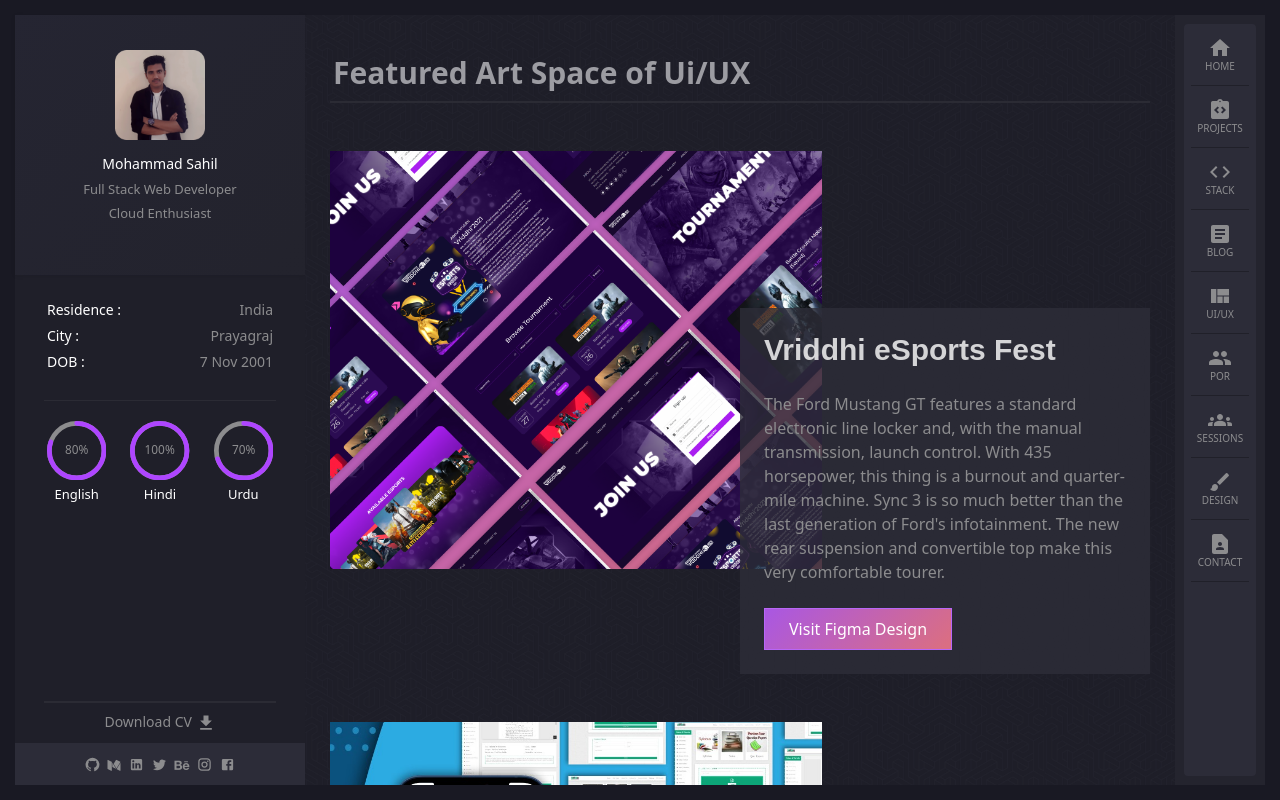
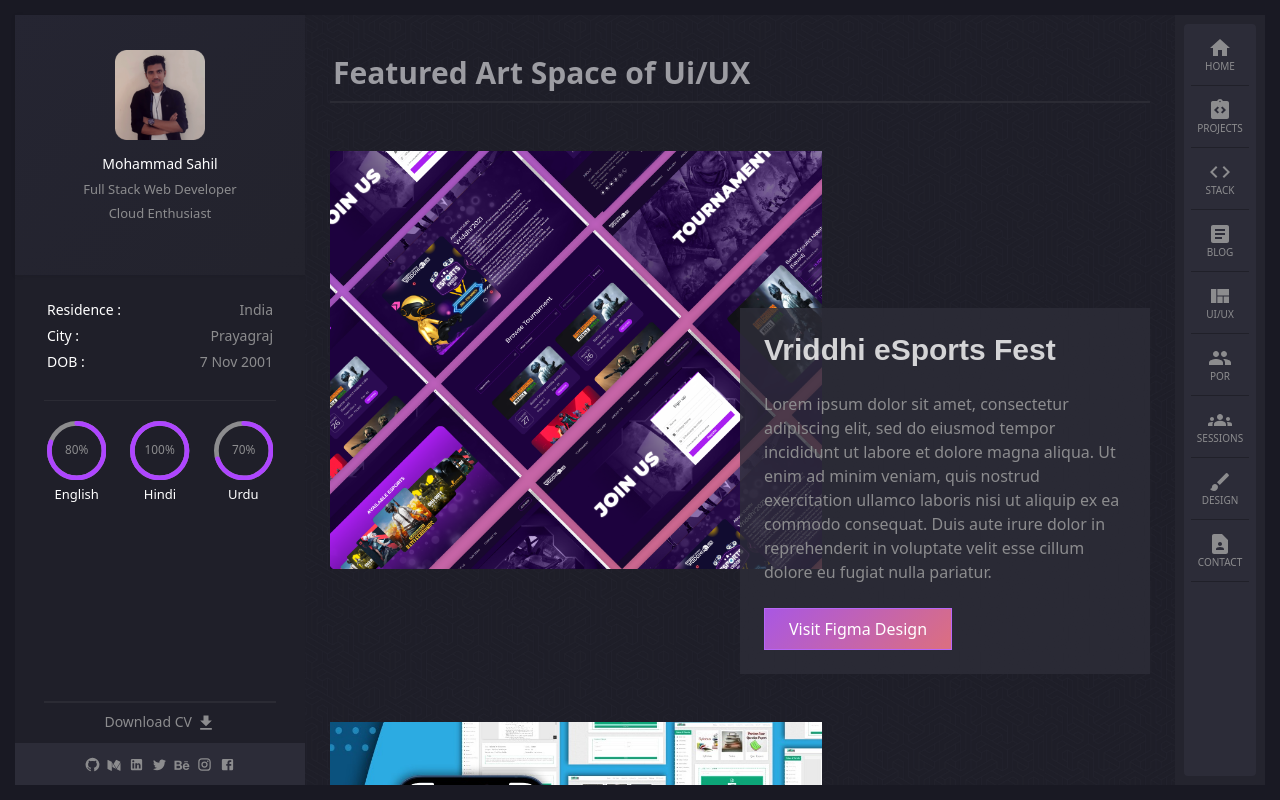
Before and after one commit to Mohammad-Sahil/portfolio, a Next.js app: page /uiux in a window 1280 px wide. Built offline with nearby package versions, Linux system fonts and the light colour scheme.

Commit message:
style modified

```diff
--- a/components/Project.tsx
+++ b/components/Project.tsx
@@ -65,7 +65,7 @@
                 <p><span>#</span>{props.tag3}</p>
                 <p><span>#</span>{props.tag4}</p>
                 <p><span>#</span>{props.tag5}</p>
-                <p><span>#</span>{props.tag6}</p>
+                <p className="tagNone" ><span>#</span>{props.tag6}</p>
                 </div>
             </div>
         </div>
--- a/pages/uiux.tsx
+++ b/pages/uiux.tsx
@@ -25,49 +25,49 @@
               <DesignCard
                   cardImg = {vriddhi.src}
                   title = "Vriddhi eSports Fest"
-                  para = "The Ford Mustang GT features a standard electronic line locker and, with the manual transmission, launch control. With 435 horsepower, this thing is a burnout and quarter-mile machine. Sync 3 is so much better than the last generation of Ford's infotainment. The new rear suspension and convertible top make this very comfortable tourer."
+                  para = "Lorem ipsum dolor sit amet, consectetur adipiscing elit, sed do eiusmod tempor incididunt ut labore et dolore magna aliqua. Ut enim ad minim veniam, quis nostrud exercitation ullamco laboris nisi ut aliquip ex ea commodo consequat. Duis aute irure dolor in reprehenderit in voluptate velit esse cillum dolore eu fugiat nulla pariatur."
                   figmaLink = "https://www.figma.com/file/9gBT4ixqZboGas4qaMf54B/Vriddhi-UX%2FUI?node-id=401%3A4"
                />
               <DesignCard
                   cardImg = {notes.src}
                   title = "NITR Notes & Book"
-                  para = "The Ford Mustang GT features a standard electronic line locker and, with the manual transmission, launch control. With 435 horsepower, this thing is a burnout and quarter-mile machine. Sync 3 is so much better than the last generation of Ford's infotainment. The new rear suspension and convertible top make this very comfortable tourer."
+                  para = "Lorem ipsum dolor sit amet, consectetur adipiscing elit, sed do eiusmod tempor incididunt ut labore et dolore magna aliqua. Ut enim ad minim veniam, quis nostrud exercitation ullamco laboris nisi ut aliquip ex ea commodo consequat. Duis aute irure dolor in reprehenderit in voluptate velit esse cillum dolore eu fugiat nulla pariatur."
                   figmaLink = "https://www.figma.com/file/6G9xGeW4XLJFSf3MabcOjg/A2NITR?node-id=0%3A1"
                />
                <DesignCard
                   cardImg = {portfolio.src}
                   title = "Personal Portfolio"
-                  para = "The Ford Mustang GT features a standard electronic line locker and, with the manual transmission, launch control. With 435 horsepower, this thing is a burnout and quarter-mile machine. Sync 3 is so much better than the last generation of Ford's infotainment. The new rear suspension and convertible top make this very comfortable tourer."
+                  para = "Lorem ipsum dolor sit amet, consectetur adipiscing elit, sed do eiusmod tempor incididunt ut labore et dolore magna aliqua. Ut enim ad minim veniam, quis nostrud exercitation ullamco laboris nisi ut aliquip ex ea commodo consequat. Duis aute irure dolor in reprehenderit in voluptate velit esse cillum dolore eu fugiat nulla pariatur."
                   figmaLink = "https://www.figma.com/file/qvqIhBy1BDzZehvt20XCpY/Sahil_Portfolio?node-id=301%3A3"
                />
               <DesignCard
                   cardImg = {codecanibals.src}
                   title = "Code Canibals"
-                  para = "The Ford Mustang GT features a standard electronic line locker and, with the manual transmission, launch control. With 435 horsepower, this thing is a burnout and quarter-mile machine. Sync 3 is so much better than the last generation of Ford's infotainment. The new rear suspension and convertible top make this very comfortable tourer."
+                  para = "Lorem ipsum dolor sit amet, consectetur adipiscing elit, sed do eiusmod tempor incididunt ut labore et dolore magna aliqua. Ut enim ad minim veniam, quis nostrud exercitation ullamco laboris nisi ut aliquip ex ea commodo consequat. Duis aute irure dolor in reprehenderit in voluptate velit esse cillum dolore eu fugiat nulla pariatur."
                   figmaLink = "https://www.figma.com/file/kJ5TZS5kEncLvoRo9NZRD8/CodeCannibals?node-id=0%3A1"
                />
               <DesignCard
                   cardImg = {nss.src}
                   title = "NSS NIT Rourkela"
-                  para = "The Ford Mustang GT features a standard electronic line locker and, with the manual transmission, launch control. With 435 horsepower, this thing is a burnout and quarter-mile machine. Sync 3 is so much better than the last generation of Ford's infotainment. The new rear suspension and convertible top make this very comfortable tourer."
+                  para = "Lorem ipsum dolor sit amet, consectetur adipiscing elit, sed do eiusmod tempor incididunt ut labore et dolore magna aliqua. Ut enim ad minim veniam, quis nostrud exercitation ullamco laboris nisi ut aliquip ex ea commodo consequat. Duis aute irure dolor in reprehenderit in voluptate velit esse cillum dolore eu fugiat nulla pariatur."
                   figmaLink = "https://www.figma.com/file/cqJ0r7JIqwM1L0c5RcJYwR/NSS-Web-Pages?node-id=603%3A2"
                />
                <DesignCard
                   cardImg = {ebsbs.src}
                   title = "Ek Bharat Shreshtha Bharat"
-                  para = "The Ford Mustang GT features a standard electronic line locker and, with the manual transmission, launch control. With 435 horsepower, this thing is a burnout and quarter-mile machine. Sync 3 is so much better than the last generation of Ford's infotainment. The new rear suspension and convertible top make this very comfortable tourer."
+                  para = "Lorem ipsum dolor sit amet, consectetur adipiscing elit, sed do eiusmod tempor incididunt ut labore et dolore magna aliqua. Ut enim ad minim veniam, quis nostrud exercitation ullamco laboris nisi ut aliquip ex ea commodo consequat. Duis aute irure dolor in reprehenderit in voluptate velit esse cillum dolore eu fugiat nulla pariatur."
                   figmaLink = "https://www.figma.com/file/fzdBRaw2X49zHuEgF75znO/EBSB---Ui-Pages?node-id=0%3A1"
                />
               <DesignCard
                   cardImg = {aqg.src}
                   title = "Ask Quick Global"
-                  para = "The Ford Mustang GT features a standard electronic line locker and, with the manual transmission, launch control. With 435 horsepower, this thing is a burnout and quarter-mile machine. Sync 3 is so much better than the last generation of Ford's infotainment. The new rear suspension and convertible top make this very comfortable tourer."
+                  para = "Lorem ipsum dolor sit amet, consectetur adipiscing elit, sed do eiusmod tempor incididunt ut labore et dolore magna aliqua. Ut enim ad minim veniam, quis nostrud exercitation ullamco laboris nisi ut aliquip ex ea commodo consequat. Duis aute irure dolor in reprehenderit in voluptate velit esse cillum dolore eu fugiat nulla pariatur."
                   figmaLink = "https://www.figma.com/file/aGR2E1NXO030d4sUC5fVfg/ASK-QUICK-GLOBAL?node-id=202%3A2"
                />
                <DesignCard
                   cardImg = {xpraints.src}
                   title = "Xpraint Web Interface"
-                  para = "The Ford Mustang GT features a standard electronic line locker and, with the manual transmission, launch control. With 435 horsepower, this thing is a burnout and quarter-mile machine. Sync 3 is so much better than the last generation of Ford's infotainment. The new rear suspension and convertible top make this very comfortable tourer."
+                  para = "Lorem ipsum dolor sit amet, consectetur adipiscing elit, sed do eiusmod tempor incididunt ut labore et dolore magna aliqua. Ut enim ad minim veniam, quis nostrud exercitation ullamco laboris nisi ut aliquip ex ea commodo consequat. Duis aute irure dolor in reprehenderit in voluptate velit esse cillum dolore eu fugiat nulla pariatur."
                   figmaLink = "https://www.figma.com/file/iiP4VgCssGKZrTsUyVqwi1/Xpraint-Home-page?node-id=41%3A227"
                />
 
--- a/styles/globals.css
+++ b/styles/globals.css
@@ -155,6 +155,9 @@
 }
 @media(max-width: 768px){
   .home_footer p:nth-child(2){
+    display: none;
+  }
+  .tagNone{
     display: none;
   }
   .home_footer{
```
